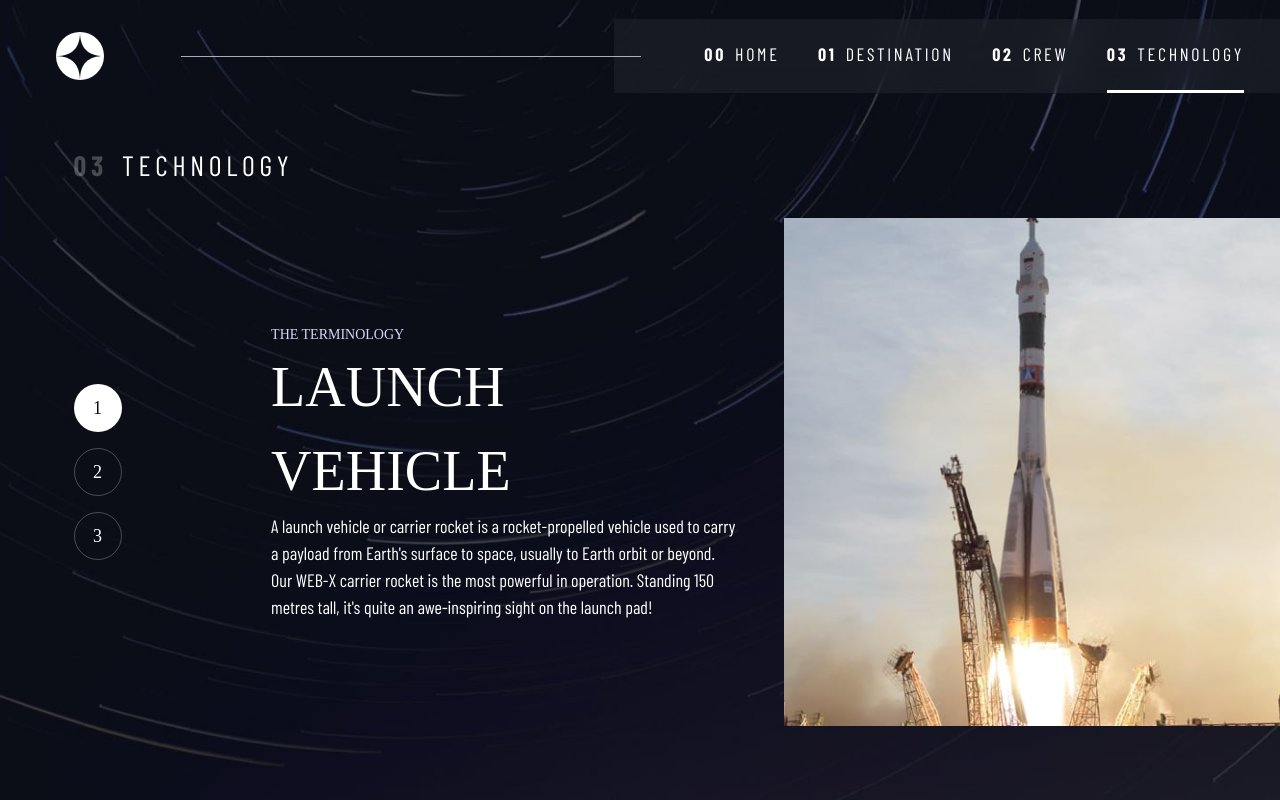
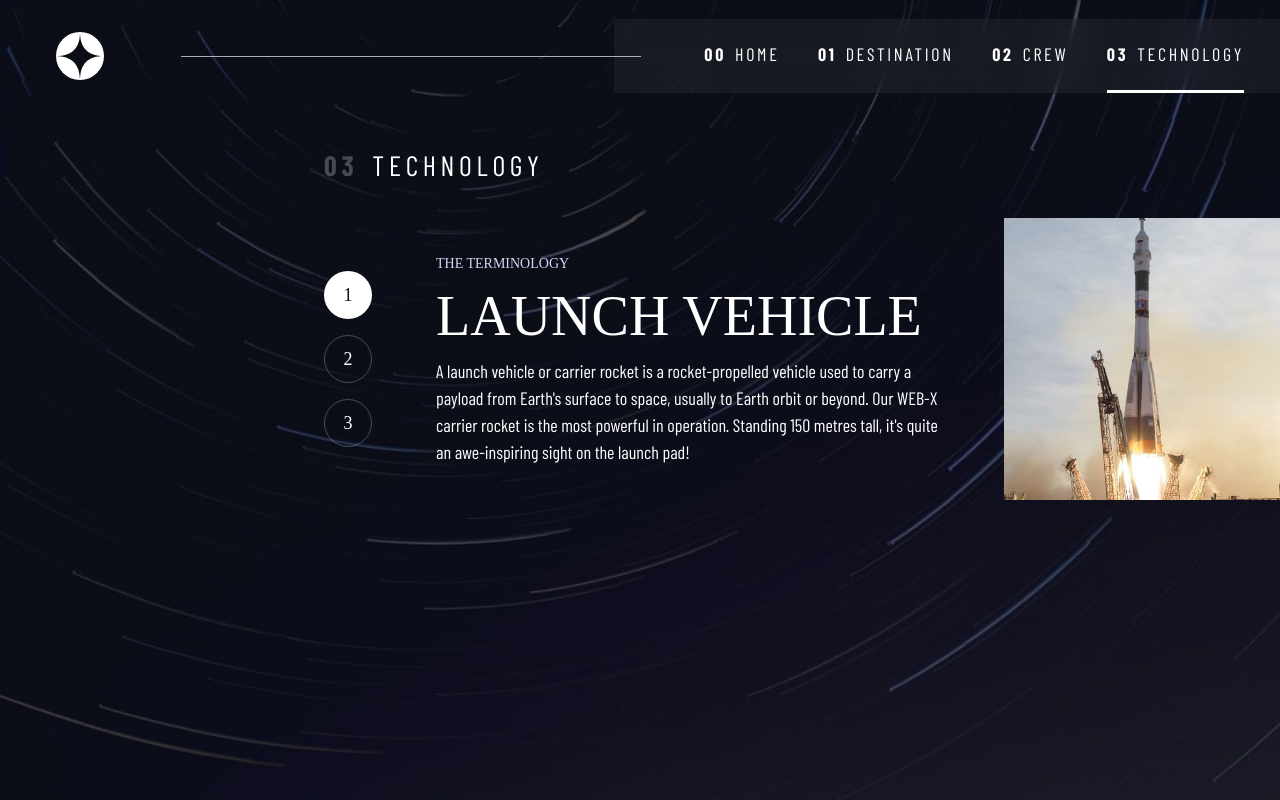
Before and after one commit to onnymm/spacetravel, a React (Vite) app: page /technology in a window 1280 px wide. Built offline with nearby package versions, Linux system fonts and the light colour scheme; a web font is replaced by a local one.

Commit message:
Checkpoint

```diff
--- a/src/index.css
+++ b/src/index.css
@@ -845,11 +845,11 @@ body * {
         justify-items: start;
         align-content: start;
         --flow-space: 2rem;
-        grid-template-columns: 2vw 1fr 3fr 3fr;
+        grid-template-columns: 1fr 5rem 2fr 1fr;
         grid-template-areas:
         '. title title .'
         '. tabs content image';
-        padding-bottom: 3rem;
+        padding-bottom: 0;
     }
 
     .technology .portrait {
@@ -867,5 +867,7 @@ body * {
         flex-direction: column;
     }
 
-
+    /* .technology .portrait {
+        padding-left: 5rem;
+    } */
 }
```
Also changed, not shown: src/routes/03_technology.jsx (indentation only).
